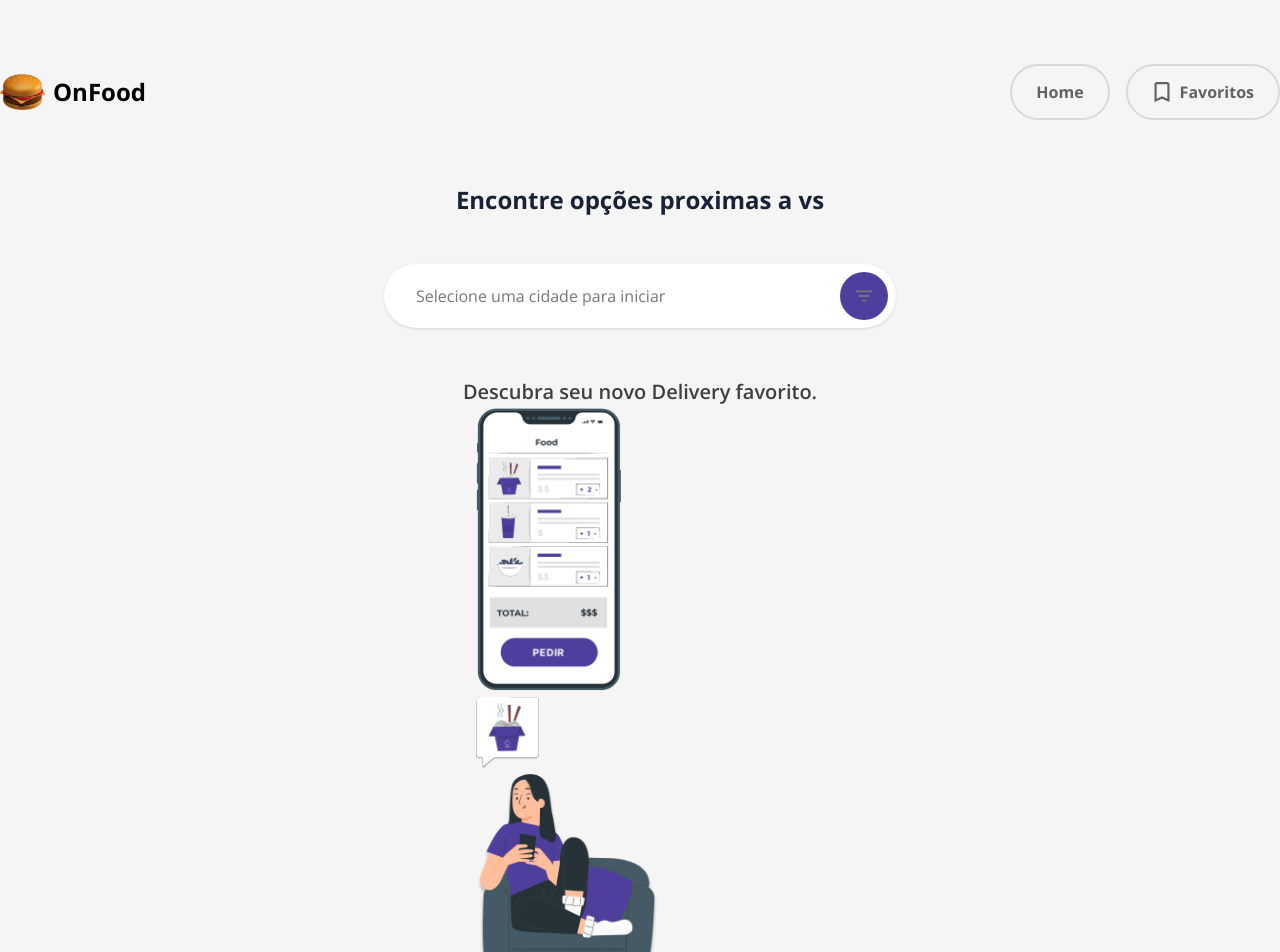
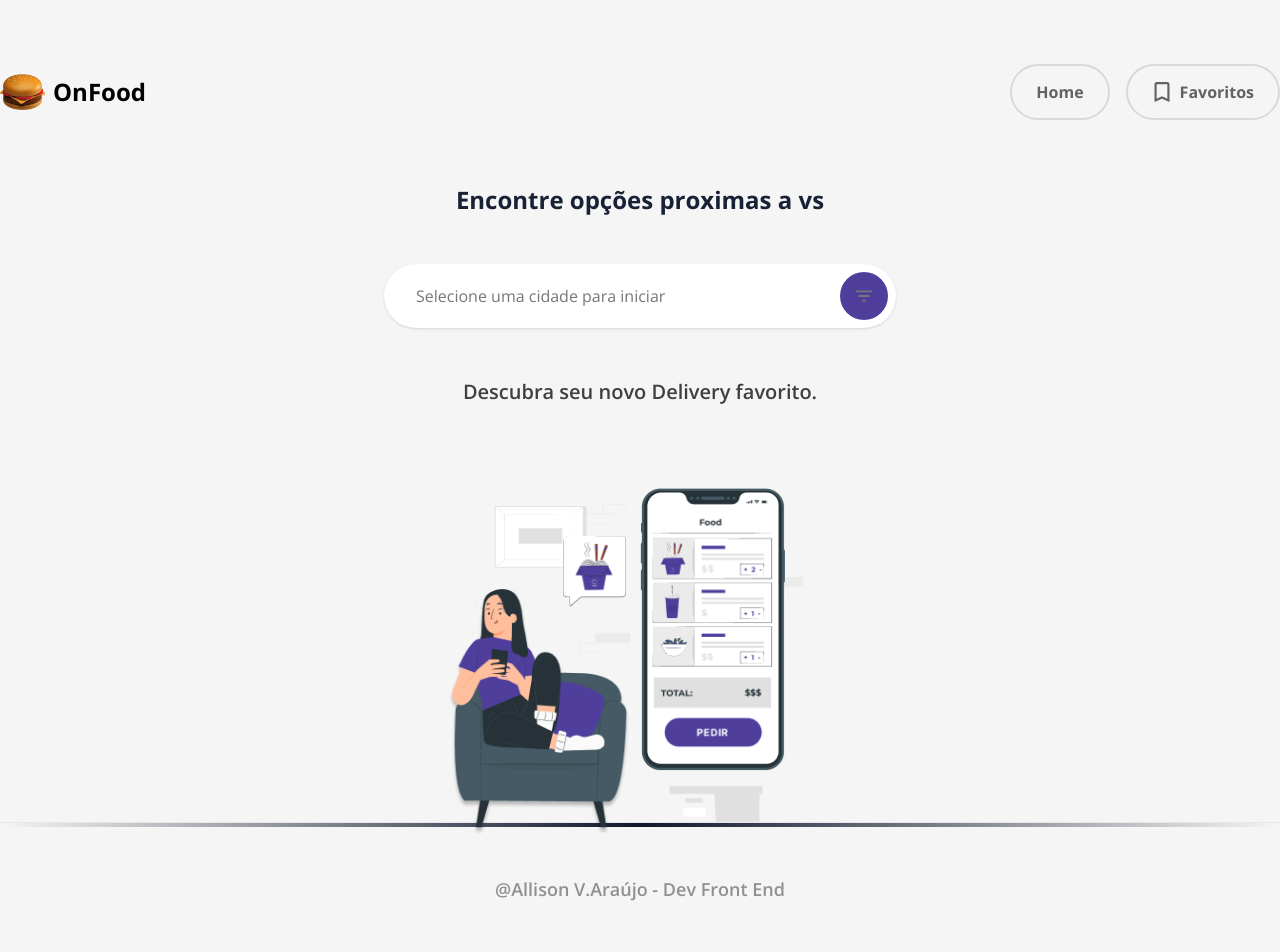
Before and after one commit to AllisonVinicius/on-food-react-in-next, a Next.js app in the folder front-on-food/: page / in a window 1280 px wide. Shown: the top 952 px of the page. Built offline with nearby package versions, Linux system fonts and the light colour scheme.

Commit message:
include styles in page home

```diff
--- a/front-on-food/Components/Character/character.module.css
+++ b/front-on-food/Components/Character/character.module.css
@@ -0,0 +1,39 @@
+.container {
+  @apply relative w-full mt-24;
+}
+
+.container hr {
+  @apply mx-auto w-full max-w-7xl h-[5px];
+  @apply bg-gradient-to-l from-[#F5F5F5F5] via-slate-900 to-[#F5F5F5F5];
+}
+
+.device,
+.bubble,
+.character {
+  @apply absolute;
+}
+.device,
+.bubble,
+.character,
+.background {
+  @apply flex;
+}
+
+.background {
+  @apply items-center justify-center;
+}
+
+.device {
+  @apply z-30 -top-4;
+  left: 50%;
+}
+.character {
+  @apply z-40 -bottom-2;
+  left: 35%;
+}
+
+.bubble {
+  @apply z-20;
+  left: 44%;
+  top: 10%;
+}
--- a/front-on-food/Components/Character/character.tsx
+++ b/front-on-food/Components/Character/character.tsx
@@ -4,7 +4,7 @@ import Styles from "./character.module.css";
 export function Character() {
   return (
     <div className={Styles.container}>
-      <div>
+      <div className={Styles.device}>
         <Image
           src="/images/home/device.png"
           width={145}
@@ -12,7 +12,7 @@ export function Character() {
           alt="Telefone"
         />
       </div>
-      <div>
+      <div className={Styles.bubble}>
         <Image
           src="/images/home/speech-bubble.png"
           width={64}
@@ -20,7 +20,7 @@ export function Character() {
           alt="Balao"
         />
       </div>
-      <div>
+      <div className={Styles.character}>
         <Image
           src="/images/home/character.png"
           width={183}
@@ -28,14 +28,15 @@ export function Character() {
           alt="Personagem"
         />
       </div>
-      <div>
+      <div className={Styles.background}>
         <Image
           src="/images/home/background.png"
           width={328}
           height={318}
-          alt="FUndo"
+          alt="Fundo"
         />
       </div>
+      <hr />
     </div>
   );
 }
--- a/front-on-food/Components/Footer/footer.tsx
+++ b/front-on-food/Components/Footer/footer.tsx
@@ -4,7 +4,7 @@ export function Footer() {
   return (
     <footer>
       <div className={Styles.footer}>
-        <p>@Allison V.Araújo</p>
+        <p>@Allison V.Araújo - Dev Front End</p>
       </div>
     </footer>
   );
```
Also changed, not shown: 1 other file (tests, documents, lock files or other folders).
